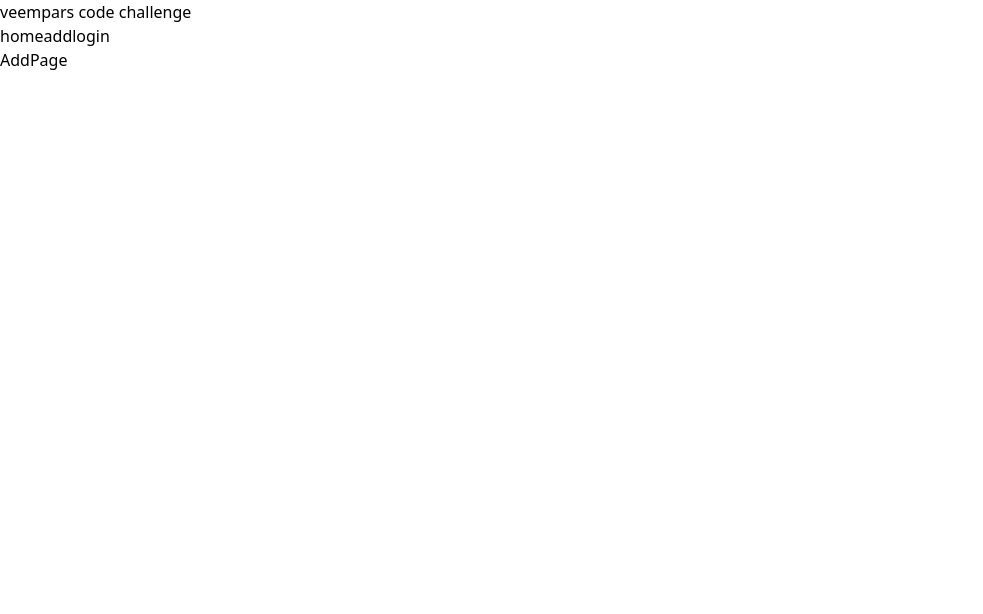
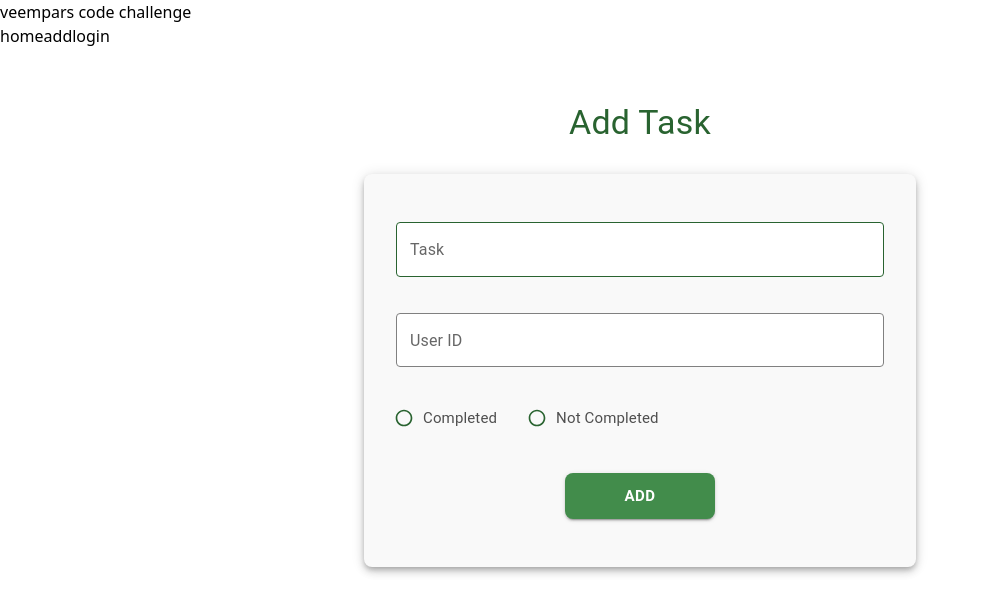
Before and after one commit to haniejnsh/veempars-project, a React (Vite) app in the folder code-challenge/: page /add in a window 1280 px wide. Shown: the top 614 px of the page, without its empty margins (0-983 px from the left). Built offline with nearby package versions, Linux system fonts and the light colour scheme.

Commit message:
add addpage ui by mui

```diff
--- a/code-challenge/src/pages/add-page/AddPage.tsx
+++ b/code-challenge/src/pages/add-page/AddPage.tsx
@@ -1,5 +1,13 @@
+import { Box, Typography } from "@mui/material";
+import AddForm from "./components/AddForm";
+
 export default function AddPage() {
   return (
-    <div>AddPage</div>
+    <Box sx={{ padding: 3, maxWidth:"600px",marginX:"auto"}}>
+      <Typography variant="h4" sx={{ marginBottom: 2,display: 'flex',justifyContent: 'center',color:"#296330", marginY:"30px"}}>
+        Add Task
+      </Typography>
+      <AddForm />
+    </Box>
   )
 }
--- /dev/null
+++ b/code-challenge/src/pages/add-page/components/AddForm.tsx
@@ -0,0 +1,133 @@
+import { Formik, Form } from 'formik';
+import * as Yup from 'yup';
+import { TextField, Button, RadioGroup, FormControlLabel, Radio, Box } from '@mui/material';
+
+export default function AddForm() {
+
+  return (
+    <Formik
+        initialValues={{todo:"",completed:"",userId:"" }}
+        onSubmit={(values,{ resetForm }) => {
+            console.log(values);
+            resetForm()
+        }}
+        validationSchema={
+            Yup.object({
+            todo:Yup.string().required("field to do is important"),
+            completed:Yup.string().required("field completed is important"),
+            userId:Yup.number().required("field userId is important"),
+            })
+        }
+        validateOnChange={false}
+        validateOnBlur={false}
+    >
+      {({ values, handleChange, handleBlur, errors, touched }) => (
+        <Form>
+        <Box sx={{
+            display:"flex",
+            flexDirection:"column",
+            gap: 1,
+            paddingX: 4,
+            paddingY:6,
+            backgroundColor:"#f9f9f9",
+            borderRadius: 2,
+            boxShadow: 5,
+        }}>
+
+            <TextField
+                label="Task"
+                name="todo"
+                value={values.todo}
+                onChange={handleChange}
+                fullWidth
+                sx={{
+                    backgroundColor: 'white',
+                    borderRadius: 1,
+                    '& .MuiOutlinedInput-root': {
+                      '& fieldset': {
+                        borderColor: '#296330',
+                      },
+                      '&:hover fieldset': {
+                        borderColor: '#296330',
+                      },
+                      '&.Mui-focused fieldset': {
+                        borderColor: '#296330',
+                      },
+                    },
+                  }}
+                  slotProps={{
+                    input: {
+                      sx: {
+                        color: 'gray',
+                        fontSize: '15px',
+                        '& .MuiOutlinedInput-notchedOutline': {
+                          borderColor: 'gray',
+                        },
+                        '&:hover .MuiOutlinedInput-notchedOutline': {
+                          borderColor: "#296330",
+                        },
+                      },
+                    },
+                  }}
+            />
+            <Box sx={{color:"red",fontSize:"13px"}}>{errors.todo}</Box>
+            <TextField
+                label="User ID"
+                name="userId"
+                type="number"
+                value={values.userId}
+                onChange={handleChange}
+                fullWidth
+                sx={{
+                    marginTop:"20px",
+                    backgroundColor: 'white',
+                    borderRadius: 1,
+                    '& .MuiOutlinedInput-root': {
+                      '& fieldset': {
+                        borderColor: 'gray',
+                      },
+                      '&:hover fieldset': {
+                        borderColor: '#296330',
+                      },
+                      '&.Mui-focused fieldset': {
+                        borderColor: '#296330',
+                      },
+                    },
+                  }}
+                  slotProps={{
+                    input: {
+                      sx: {
+                        color: 'gray',
+                        fontSize: '15px',
+                        '& .MuiOutlinedInput-notchedOutline': {
+                          borderColor: 'gray',
+                        },
+                        '&:hover .MuiOutlinedInput-notchedOutline': {
+                          borderColor: "#296330",
+                        },
+                      },
+                    },
+                  }}
+            />
+            <Box sx={{color:"red",fontSize:"13px"}}>{errors.userId}</Box>
+
+            <RadioGroup
+                name="completed"
+                value={values.completed}
+                onChange={handleChange}
+                sx={{ display: 'flex', flexDirection: 'row', gap: 2,marginTop:2}}
+            >
+                <FormControlLabel value="true" control={<Radio sx={{ '& svg': { fontSize: 20 ,color:"#296330"} }} />} sx={{ '& span': { fontSize: '15px',color:"#4f4f4f" } }} label="Completed" />
+                <FormControlLabel value="false" control={<Radio sx={{ '& svg': { fontSize: 20 ,color:"#296330"} }} />} sx={{ '& span': { fontSize: '15px' ,color:"#4f4f4f"} }} label="Not Completed" />
+            </RadioGroup>
+            <Box sx={{color:"red",fontSize:"13px"}}>{errors.completed}</Box>
+
+            <Button type="submit" variant="contained" color="primary" sx={{fontSize:"15px",marginTop:"20px",backgroundColor: '#428c4b',width:"150px",paddingY:"10px",fontWeight:'bold','&:hover': {backgroundColor: '#105a19' },borderRadius:2,marginX:"auto"}}>
+                Add
+            </Button>
+        </Box>
+      </Form>
+      )}
+    </Formik>
+  );
+}
--- a/code-challenge/src/pages/home-page/components/EditModal.tsx
+++ b/code-challenge/src/pages/home-page/components/EditModal.tsx
@@ -98,10 +98,10 @@ export default function EditModal({open,handleClose,task}:propsType) {
                                 fontSize: '15px',
                                 '& .MuiOutlinedInput-notchedOutline': {
                                 borderColor: 'gray',
-                            },
-                            '&:hover .MuiOutlinedInput-notchedOutline': {
+                                },
+                                '&:hover .MuiOutlinedInput-notchedOutline': {
                                 borderColor: '#ccc038',
-                            },
+                                },
                             }
                         },
                     }}
```
